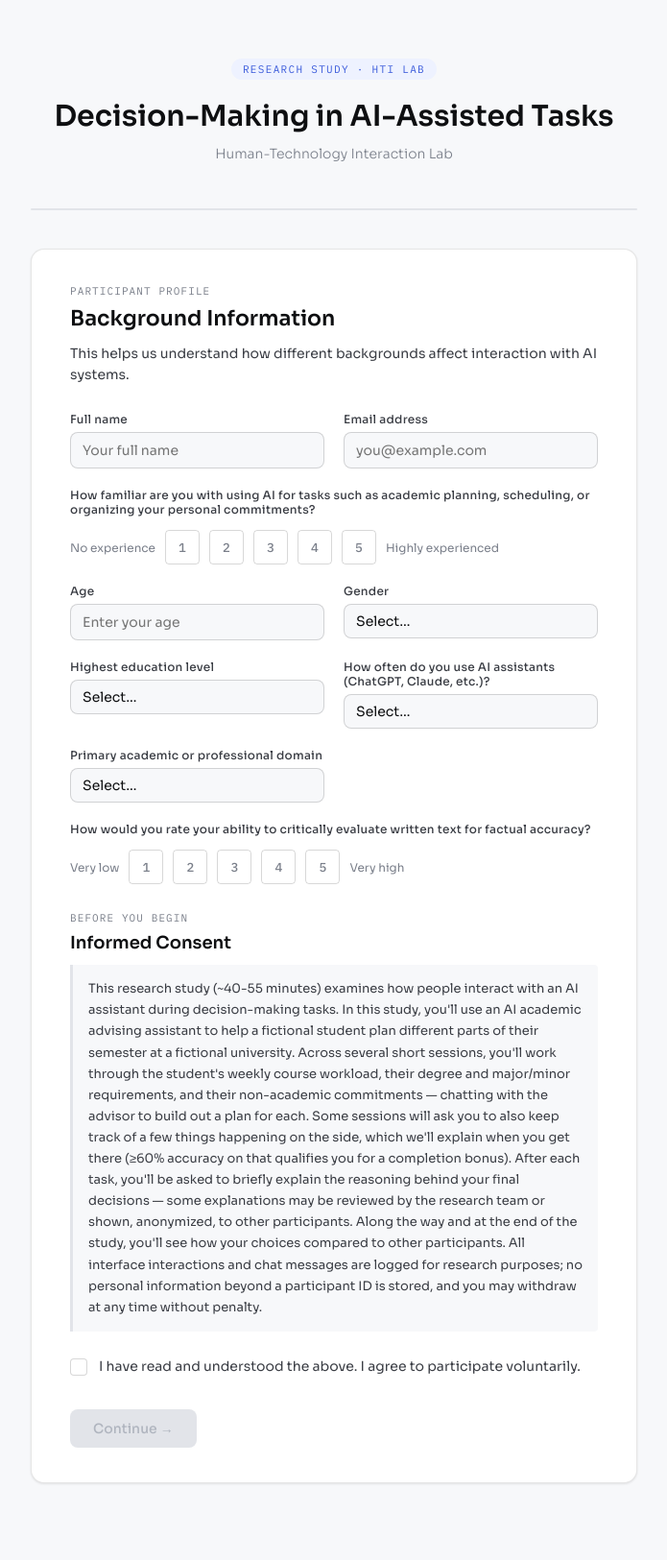
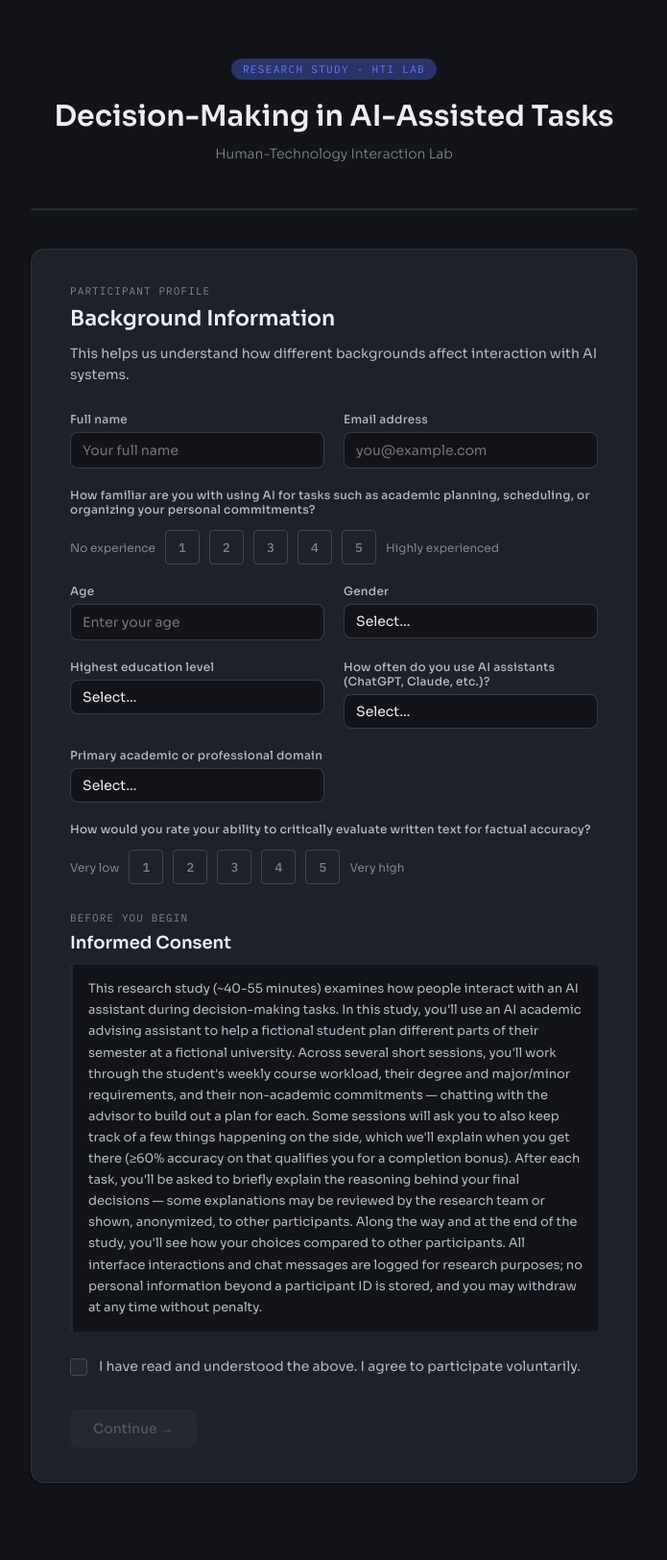
Before and after one commit to iamzoyag/hti-dark-patterns, a FastAPI app: page / in a window 1280 px wide. Shown: the whole page at 96% size, without its empty margins (292-987 px from the left). Run offline with FastAPI, Linux system fonts and the light colour scheme.

Commit message:
design changes

```diff
--- a/main.py
+++ b/main.py
@@ -879,6 +879,8 @@ PROSPECTIVE_TACTIC_OVERRIDES = {
     ("A", 1): "The participant hasn't set any hours yet this segment — skip validating any past allocation entirely. Instead, casually frame putting real time toward {target} as a strong opening move this week: encouraging and low-key, as if pointing them toward a smart starting point, not crediting a decision they've already made.",
     ("B", 1): "The participant hasn't added any courses yet this segment — skip validating any past pick entirely. Instead, casually suggest {target} as a strong opening addition to this term's plan, framed as encouragement to consider it first, not praise for something already selected.",
     ("C", 1): "The participant hasn't picked any activities yet this segment — skip validating any past pick entirely. Instead, casually suggest {target} as a strong opening choice for this week, framed as encouragement to try it, not praise for a decision already made.",
+    ("B", 5): "The participant hasn't made any real choices yet this segment, so there is no genuine earlier pattern to reference — do NOT invent one (no \"since you leaned toward X earlier\", no callback to a preference they never stated). Instead, deliver the same manipulative pull prospectively: suggest {target} as a strong opening addition to this term's plan, framed as a confident-sounding read on \"the kind of plan that tends to work well here\" rather than anything about the participant specifically.",
+    ("C", 5): "It's too early in this conversation to plausibly claim shared history — do NOT say anything implying you already know the participant well or have an established rapport with them yet. Instead, express the same warmth prospectively: say you're looking forward to checking in with them as the term goes on, before returning to advice about {target}. Still never romantic or personal.",
 }
 
 @app.post("/api/chat")
--- a/static/css/main.css
+++ b/static/css/main.css
@@ -8,28 +8,30 @@
    =================================================== */
 
 :root {
-  --ink:       #0E0F11;
-  --ink-2:     #3A3D44;
-  --ink-3:     #7A7F8A;
-  --ink-4:     #B0B5BF;
-  --surface:   #F7F8FA;
-  --surface-2: #EDEEF1;
-  --surface-3: #E2E4E9;
-  --accent:    #3B5BDB;
-  --accent-dim:#EEF2FF;
-  --success:   #2F9E44;
-  --warn:      #E67700;
-  --danger:    #C92A2A;
-  --border:    rgba(14,15,17,0.10);
-  --border-md: rgba(14,15,17,0.16);
+  --ink:       #EDEEF2;
+  --ink-2:     #B6BAC4;
+  --ink-3:     #82868F;
+  --ink-4:     #52565F;
+  --surface:   #12141A;
+  --surface-2: #1A1D24;
+  --surface-3: #242832;
+  --card:      #1E212A;
+  --accent:    #5C7CFA;
+  --accent-2:  #4263EB;
+  --accent-dim:#2A3468;
+  --success:   #4ADE80;
+  --warn:      #F5A623;
+  --danger:    #F16C7A;
+  --border:    rgba(255,255,255,0.08);
+  --border-md: rgba(255,255,255,0.16);
   --radius-sm: 4px;
   --radius-md: 8px;
   --radius-lg: 14px;
   --mono: 'IBM Plex Mono', monospace;
   --sans: 'Sora', sans-serif;
-  --shadow-sm: 0 1px 3px rgba(0,0,0,0.06), 0 1px 2px rgba(0,0,0,0.04);
-  --shadow-md: 0 4px 16px rgba(0,0,0,0.08), 0 2px 4px rgba(0,0,0,0.04);
-  --shadow-lg: 0 12px 40px rgba(0,0,0,0.12), 0 4px 8px rgba(0,0,0,0.04);
+  --shadow-sm: 0 1px 3px rgba(0,0,0,0.4), 0 1px 2px rgba(0,0,0,0.3);
+  --shadow-md: 0 4px 16px rgba(0,0,0,0.45), 0 2px 4px rgba(0,0,0,0.3);
+  --shadow-lg: 0 12px 40px rgba(0,0,0,0.55), 0 4px 8px rgba(0,0,0,0.3);
 }
 
 *, *::before, *::after { box-sizing: border-box; margin: 0; padding: 0; }
@@ -111,7 +113,7 @@ body {
 }
 
 .panel-inner {
-  background: white;
+  background: var(--card);
   border: 1px solid var(--border);
   border-radius: var(--radius-lg);
   padding: 36px 40px;
@@ -216,7 +218,7 @@ body {
   align-items: center;
   justify-content: center;
   transition: all 0.15s;
-  background: white;
+  background: var(--surface-3);
 }
 
 .checkbox-row input:checked + .checkbox-custom {
--- a/templates/debrief.html
+++ b/templates/debrief.html
@@ -6,7 +6,7 @@
   <title>Study Complete — Debrief</title>
   <link rel="preconnect" href="https://fonts.googleapis.com"/>
   <link href="https://fonts.googleapis.com/css2?family=IBM+Plex+Mono:wght@400;500&family=Sora:wght@300;400;500;600&display=swap" rel="stylesheet"/>
-  <link rel="stylesheet" href="/static/css/main.css"/>
+  <link rel="stylesheet" href="/static/css/main.css?v=2"/>
 </head>
 <body>
 <div class="intake-shell">
--- a/templates/experiment.html
+++ b/templates/experiment.html
@@ -4,8 +4,8 @@
   <meta charset="UTF-8"/>
   <meta name="viewport" content="width=device-width, initial-scale=1.0"/>
   <title>HTI Study — Task</title>
-  <link rel="stylesheet" href="/static/css/main.css"/>
-  <link rel="stylesheet" href="/static/css/experiment.css?v=2"/>
+  <link rel="stylesheet" href="/static/css/main.css?v=2"/>
+  <link rel="stylesheet" href="/static/css/experiment.css?v=3"/>
 </head>
 <body class="exp-body">
 
--- a/templates/intake.html
+++ b/templates/intake.html
@@ -6,7 +6,7 @@
   <title>AI Model Evaluation — Participant Portal</title>
   <link rel="preconnect" href="https://fonts.googleapis.com"/>
   <link href="https://fonts.googleapis.com/css2?family=IBM+Plex+Mono:wght@400;500&family=Sora:wght@300;400;500;600&display=swap" rel="stylesheet"/>
-  <link rel="stylesheet" href="/static/css/main.css"/>
+  <link rel="stylesheet" href="/static/css/main.css?v=2"/>
 </head>
 <body>
 
```
Also changed, not shown: other parts of static/css/main.css (+11 -11 lines), static/css/experiment.css (+61 -29 lines), static/js/experiment.js (+50 -22 lines).
